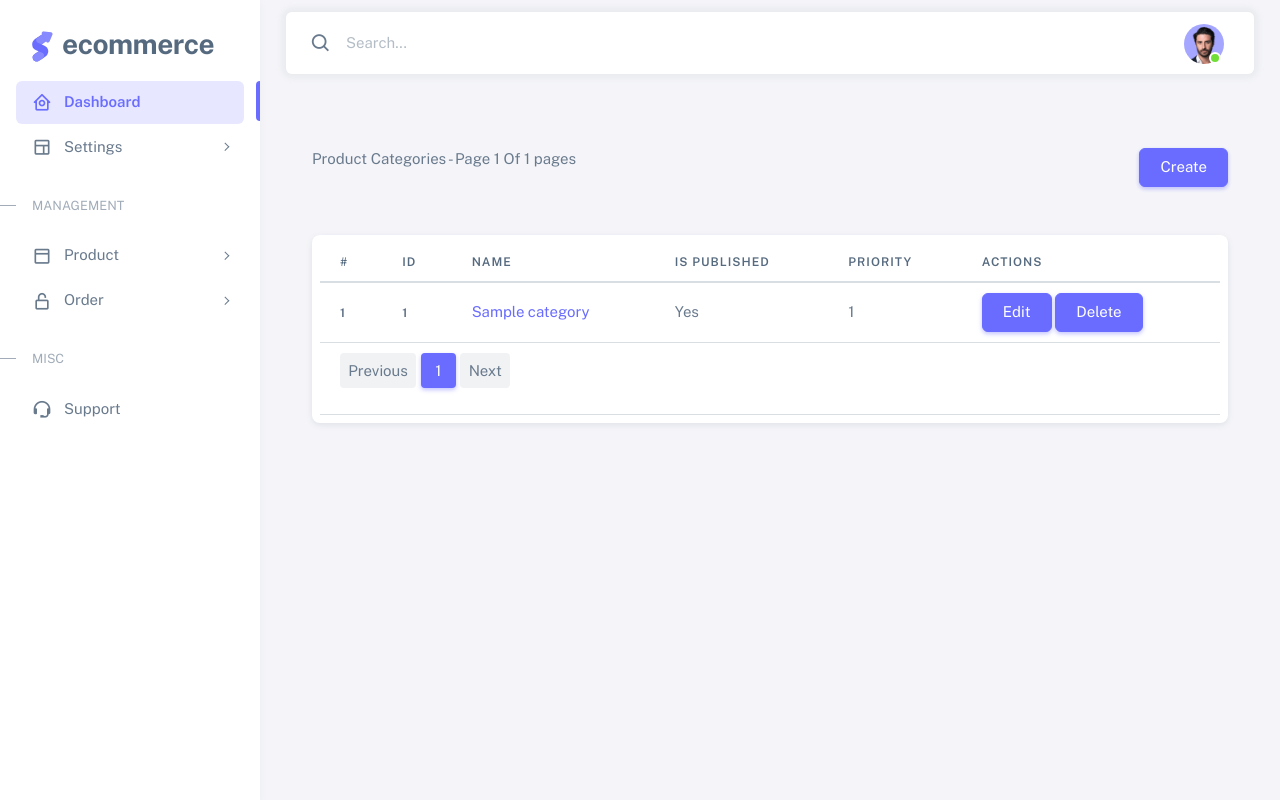
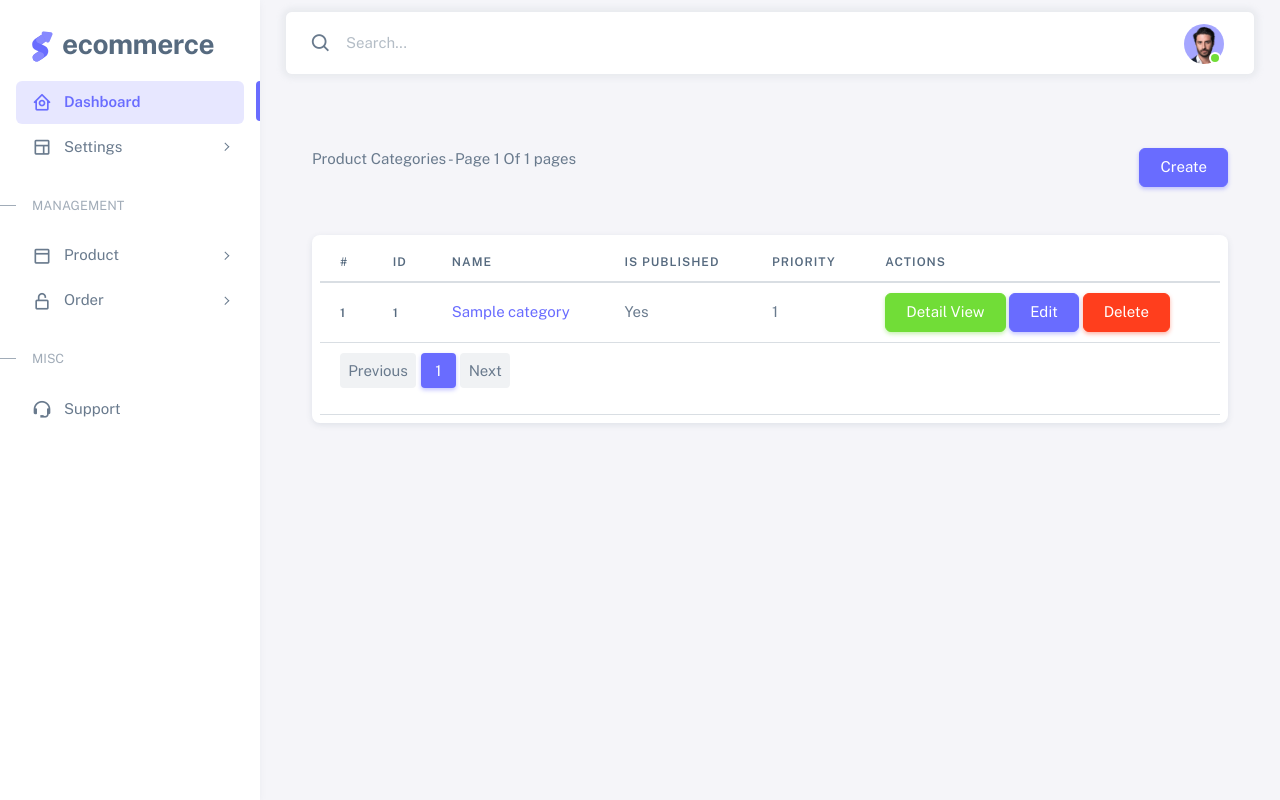
Before and after one commit to sedaisagar/ecommerce-fruitables, a Django app: page /admin/categories/ in a window 1280 px wide. Run offline with Django 4.2, Linux system fonts and the light colour scheme; tables that the repository leaves empty hold one stand-in row (values such as "Sample post"); some libraries are stand-ins or nearby versions.

Commit message:
update:: building absolute uri

```diff
--- a/admin_panel/urls.py
+++ b/admin_panel/urls.py
@@ -6,12 +6,14 @@ from admin_panel.viewsets.category import (
     CategoryCreate,
     CategoryEdit,
     CategoryDelete,
+    CategoryDetail,
 )
 urlpatterns = [
     path("", AdminDashBoardPage.as_view(), name="admin-dashboard"),
     # Category
     path("categories/", CategoryList.as_view(), name="admin-categories"),
     path("categories/create/", CategoryCreate.as_view(), name="admin-categories-create"),
+    path("categories/detail/<str:pk>/", CategoryDetail.as_view(), name="admin-categories-detail"),
     path("categories/edit/<str:pk>/", CategoryEdit.as_view(), name="admin-categories-edit"),
     path("categories/delete/<str:pk>/", CategoryDelete.as_view(), name="admin-categories-delete"),
 
--- a/admin_panel/viewsets/category.py
+++ b/admin_panel/viewsets/category.py
@@ -1,3 +1,4 @@
+from django.shortcuts import redirect
 from django.urls import reverse_lazy
 from django.views import generic
 from django.contrib.auth.mixins import LoginRequiredMixin
@@ -58,7 +59,20 @@ class CategoryCreate(generic.CreateView):
         )
         return data
 
+class CategoryDetail(generic.DetailView):
+    # queryset
+    # model
 
+    # template_name
+    # fields
+
+    model = Category
+    template_name = "admin-panel/pages/category-detail.html"
+
+    def get_context_data(self, **kwargs):
+        data =  super().get_context_data(**kwargs)
+        # self.request.build_absolute_uri()
+        return data
 
 
 class CategoryEdit(generic.UpdateView):
@@ -74,6 +88,13 @@ class CategoryEdit(generic.UpdateView):
 
     success_url = reverse_lazy("admin-categories")
 
+    """
+    def form_valid(self, form):
+        # If the form is valid, redirect to the supplied URL.
+        super().form_valid(form)
+        return redirect("admin-categories")
+    """
+
     def get_context_data(self, **kwargs):
         data =  super().get_context_data(**kwargs)
 
@@ -85,6 +106,8 @@ class CategoryEdit(generic.UpdateView):
         )
 
         return data
+
+
 
 
 class CategoryDelete(generic.DeleteView):
--- a/client_panel/viewsets/auth.py
+++ b/client_panel/viewsets/auth.py
@@ -27,6 +27,7 @@ class LoginPage(generic.TemplateView):
             if auth_ok:
                 login(request, auth_ok)
                 return redirect("admin-dashboard")
+                # /admin/
         return super().get(request, *args, **kwargs)
 
 class RegisterPage(generic.TemplateView):
--- a/core/settings.py
+++ b/core/settings.py
@@ -42,15 +42,18 @@ INSTALLED_APPS = [
     'django.contrib.sessions',
     'django.contrib.messages',
     'django.contrib.staticfiles',
+    'django.contrib.sites',
     # core apps
     'users',
     'products',
-
     # Third party apps
     'crispy_forms',
     'crispy_bootstrap5',
 ]
 
+SITE_ID=1
+
+REQUEST_SCHEME = "http" # "https"
 
 AUTH_USER_MODEL = "users.User"
 
--- a/products/models.py
+++ b/products/models.py
@@ -2,7 +2,9 @@ from django.db import models
 
 from utils.models import CommonModel
 from django.utils.text import slugify
+from django.urls import reverse_lazy
 
+from utils.uri_builder import UriUtils
 
 class Category(CommonModel):
     name = models.CharField(max_length=45)
@@ -23,6 +25,18 @@ class Category(CommonModel):
     def __str__(self):
         return self.name
 
+    def get_absolute_url_for_edit(self):
+        rel_url= reverse_lazy("admin-categories-edit", kwargs = {'pk':self.pk}) # just str form of url
+        return UriUtils.build_custom_uri(rel_url)
+
+    def get_absolute_url_for_delete(self):
+        rel_url= reverse_lazy("admin-categories-delete", kwargs = {'pk':self.pk})
+        return UriUtils.build_custom_uri(rel_url)
+
+    def get_absolute_url(self):
+        rel_url= reverse_lazy("admin-categories-detail", kwargs = {'pk':self.pk})
+        return UriUtils.build_custom_uri(rel_url)
+
 # Fruits -- Parent
     # Apple -- First Child
 
--- a/templates/admin-panel/pages/category.html
+++ b/templates/admin-panel/pages/category.html
@@ -29,8 +29,11 @@
                     <td>{% if i.published %} Yes {% else %} No {% endif %}</td>
                     <td>{{i.priority}}</td>
                     <td>
-                        <a class="btn btn-primary" href="{% url 'admin-categories-edit' i.pk %}">Edit</a>
-                        <a class="btn btn-primary" href="{% url 'admin-categories-delete' i.pk %}">Delete</a>
+                        {% comment %}<a class="btn btn-primary" href="{% url 'admin-categories-edit' i.pk %}">Edit</a>
+                        <a class="btn btn-primary" href="{% url 'admin-categories-delete' i.pk %}">Delete</a>{% endcomment %}
+                        <a class="btn btn-success" href="{{i.get_absolute_url}}">Detail View</a>
+                        <a class="btn btn-primary" href="{{i.get_absolute_url_for_edit}}">Edit</a>
+                        <a class="btn btn-danger" href="{{i.get_absolute_url_for_delete}}">Delete</a>
                     </td>
                 </tr>
 
--- /dev/null
+++ b/utils/uri_builder.py
@@ -0,0 +1,12 @@
+from django.contrib.sites.models import Site
+from django.conf import settings
+
+class UriUtils:
+
+    @staticmethod
+    def build_custom_uri(rev_path):
+        site = Site.objects.get_current()
+        # building absolute uri without request information
+
+        # request.build_absolute_uri(rev_path)
+        return f"{settings.REQUEST_SCHEME}://{site.domain}{rev_path}"
```
Also changed, not shown: templates/admin-panel/pages/category-detail.html (added, +22 -0 lines).
